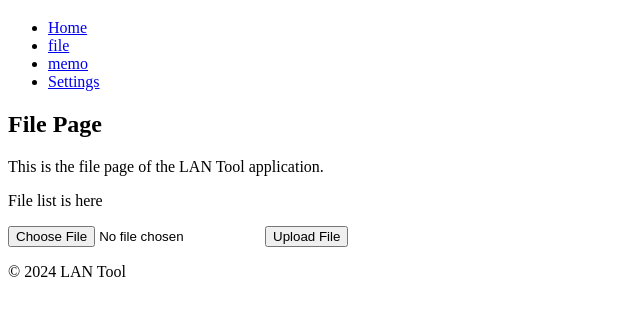
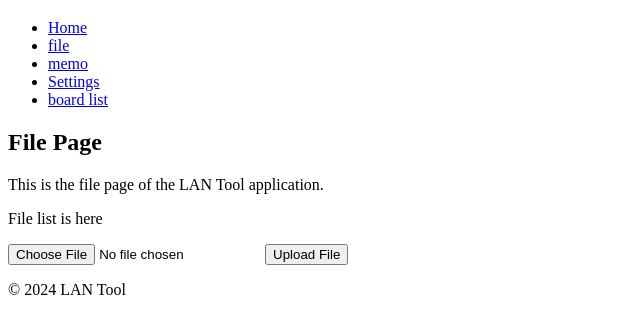
Before and after one commit to harusame1018/lan_tool_app, a website: page public/file.html in a window 1280 px wide. Shown: the part 61-394 px from the top of the page, without its empty margins (0-640 px from the left). Drawn offline with Linux system fonts and the light colour scheme; no server answers.

Commit message:
correct details

```diff
--- a/public/file.html
+++ b/public/file.html
@@ -47,6 +47,7 @@
                 <li><a href="file.html">file</a></li>
                 <li><a href="memo.html">memo</a></li>
                 <li><a href="settings.html">Settings</a></li>
+                <li><a href="../board.html">board list</a></li>
             </ul>
         </nav>
     </header>
```
Also changed, not shown: public/index.html (+1 -0 lines), public/memo.html (+1 -0 lines), public/settings.html (+1 -0 lines).
